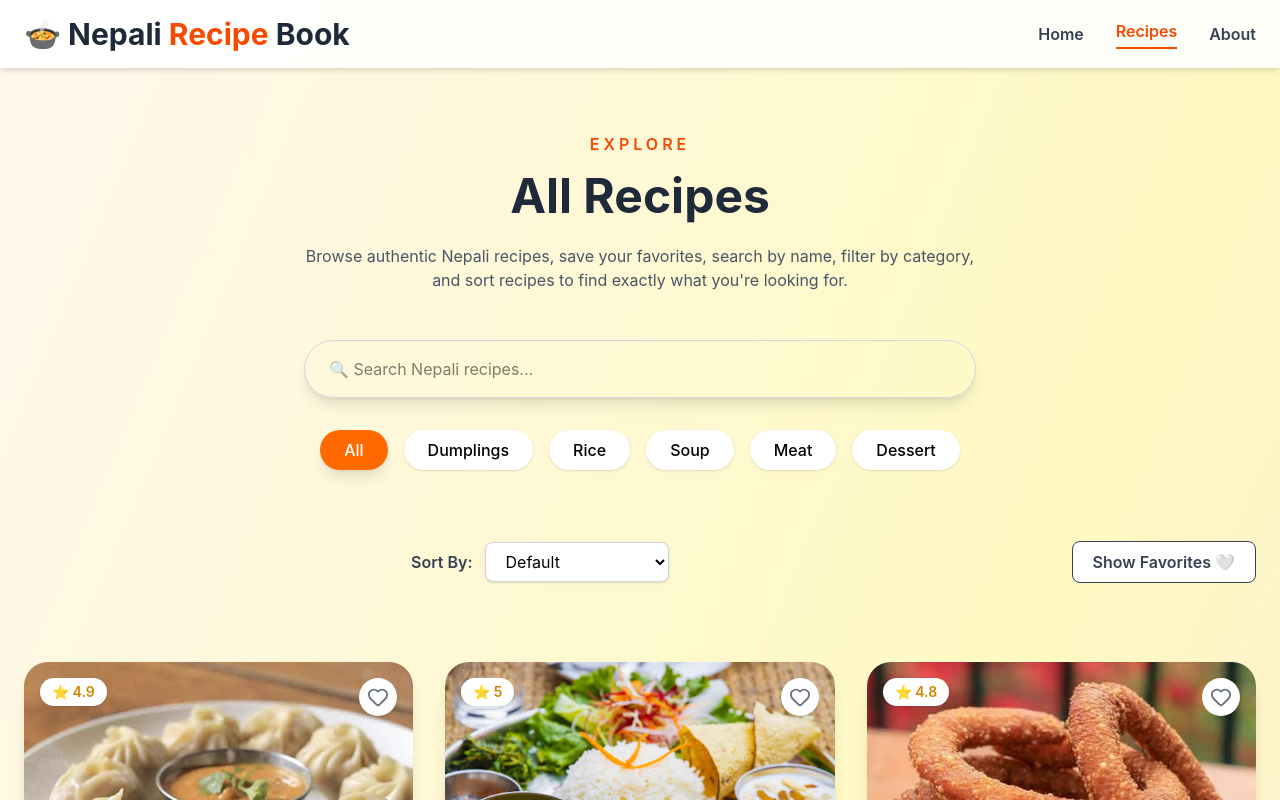
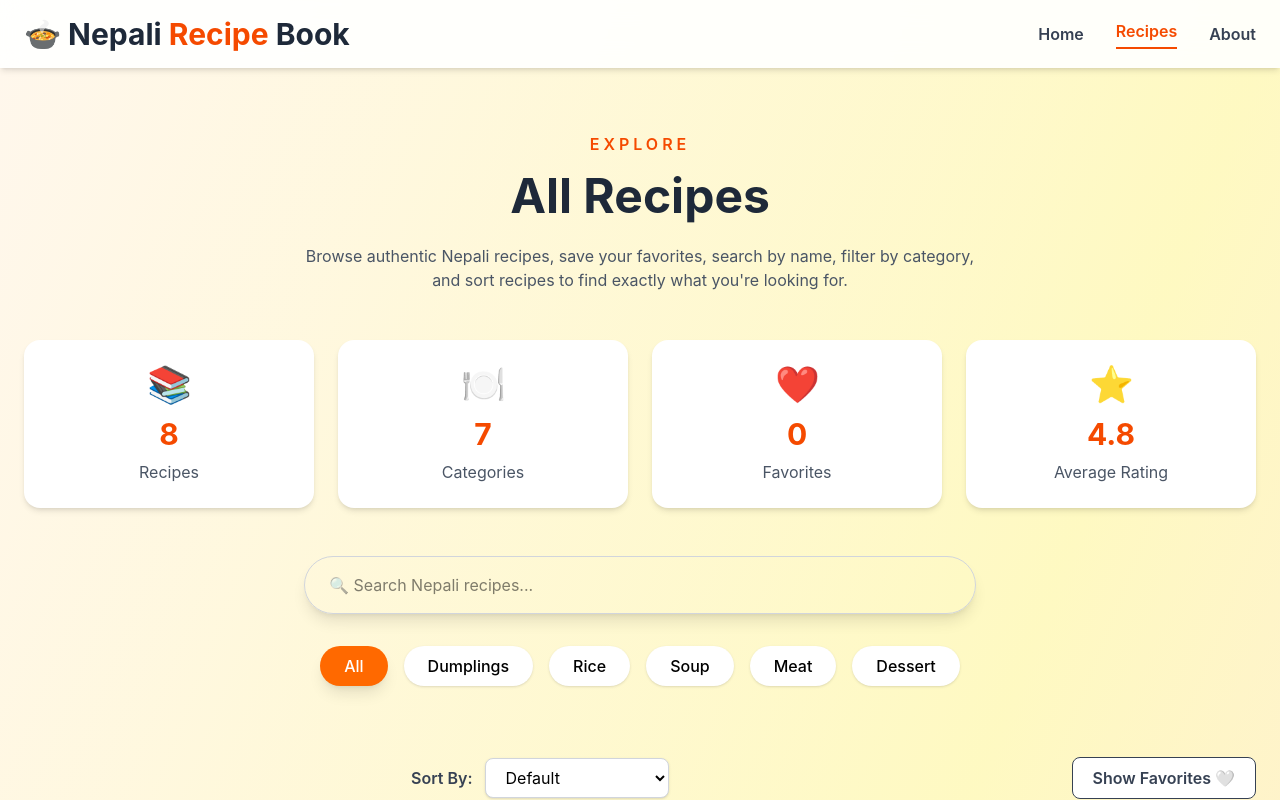
Before and after one commit to Agraz-10/recipe-card-app, a React (Vite) app: page /recipes in a window 1280 px wide. Shown: the top 800 px of the page. Built offline with nearby package versions, Linux system fonts and the light colour scheme.

Commit message:
feat: add recipe statistics dashboard

```diff
--- /dev/null
+++ b/src/components/RecipeStats.jsx
@@ -0,0 +1,80 @@
+function RecipeStats({
+  recipes,
+  favorites,
+}) {
+  const totalRecipes = recipes.length;
+
+  const totalCategories = new Set(
+    recipes.map((recipe) => recipe.category)
+  ).size;
+
+  const averageRating =
+    recipes.reduce(
+      (sum, recipe) => sum + recipe.rating,
+      0
+    ) / totalRecipes;
+
+  return (
+    <div className="grid grid-cols-2 lg:grid-cols-4 gap-6 my-12">
+
+      <div className="bg-white rounded-2xl shadow-md p-6 text-center">
+
+        <p className="text-4xl">📚</p>
+
+        <h3 className="text-3xl font-bold text-orange-600 mt-3">
+          {totalRecipes}
+        </h3>
+
+        <p className="text-gray-600 mt-2">
+          Recipes
+        </p>
+
+      </div>
+
+      <div className="bg-white rounded-2xl shadow-md p-6 text-center">
+
+        <p className="text-4xl">🍽</p>
+
+        <h3 className="text-3xl font-bold text-orange-600 mt-3">
+          {totalCategories}
+        </h3>
+
+        <p className="text-gray-600 mt-2">
+          Categories
+        </p>
+
+      </div>
+
+      <div className="bg-white rounded-2xl shadow-md p-6 text-center">
+
+        <p className="text-4xl">❤️</p>
+
+        <h3 className="text-3xl font-bold text-orange-600 mt-3">
+          {favorites.length}
+        </h3>
+
+        <p className="text-gray-600 mt-2">
+          Favorites
+        </p>
+
+      </div>
+
+      <div className="bg-white rounded-2xl shadow-md p-6 text-center">
+
+        <p className="text-4xl">⭐</p>
+
+        <h3 className="text-3xl font-bold text-orange-600 mt-3">
+          {averageRating.toFixed(1)}
+        </h3>
+
+        <p className="text-gray-600 mt-2">
+          Average Rating
+        </p>
+
+      </div>
+
+    </div>
+  );
+}
+
+export default RecipeStats;
--- a/src/pages/Recipes.jsx
+++ b/src/pages/Recipes.jsx
@@ -5,6 +5,7 @@ import SortRecipes from "../components/SortRecipes";
 import FavoriteFilter from "../components/FavoriteFilter";
 import RecipeCard from "../components/RecipeCard";
 import Footer from "../components/Footer";
+import RecipeStats from "../components/RecipeStats";
 
 function Recipes({
   search,
@@ -44,6 +45,11 @@ function Recipes({
           </p>
 
         </div>
+
+        <RecipeStats
+          recipes={filteredRecipes}
+          favorites={favorites}
+        />
 
         {/* Search */}
         <SearchBar
```
